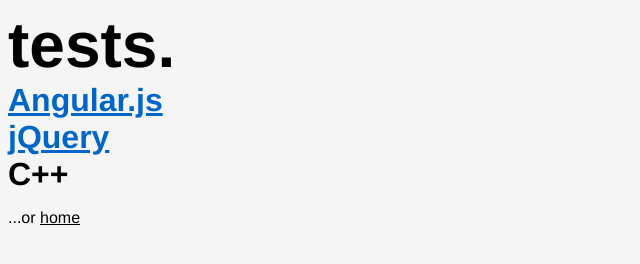
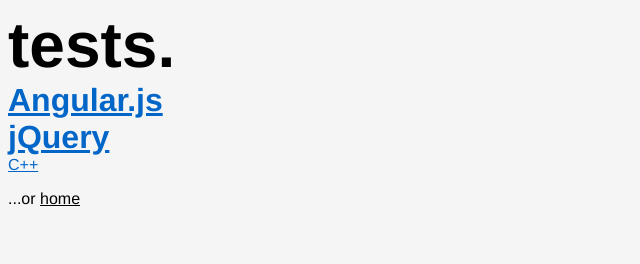
Before and after one commit to joshhartigan/tests, a plain HTML site: page index.html in a window 1280 px wide. Shown: the whole page, without its empty margins (0-640 px from the left). Drawn offline with Linux system fonts and the light colour scheme.

Commit message:
fix cpp link h2 line 18

```diff
--- a/index.html
+++ b/index.html
@@ -15,6 +15,6 @@
     <h1>tests.</h1>
     <h2><a href="angular_testing.html">Angular.js</a></h2>
     <h2><a href="jquery_testing.html">jQuery</a></h2>
-    <h2 <a href="cpp_testing.html">C++</a></h2>
+    <h2></h2><a href="cpp_testing.html">C++</a></h2>
     <p>...or <a id="homelink" href="http://joshhartigan.github.io">home</a></p>
   </body>
```
